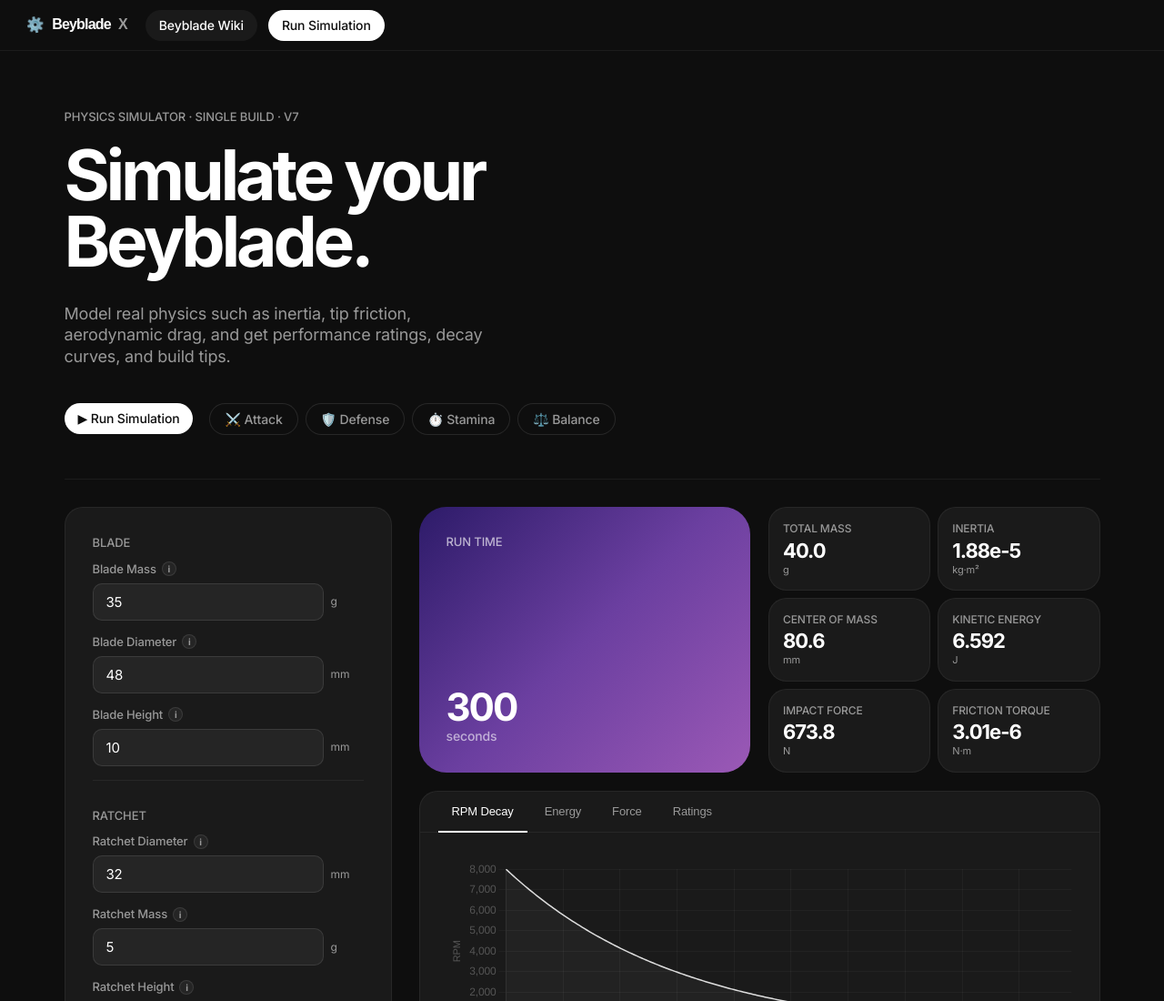
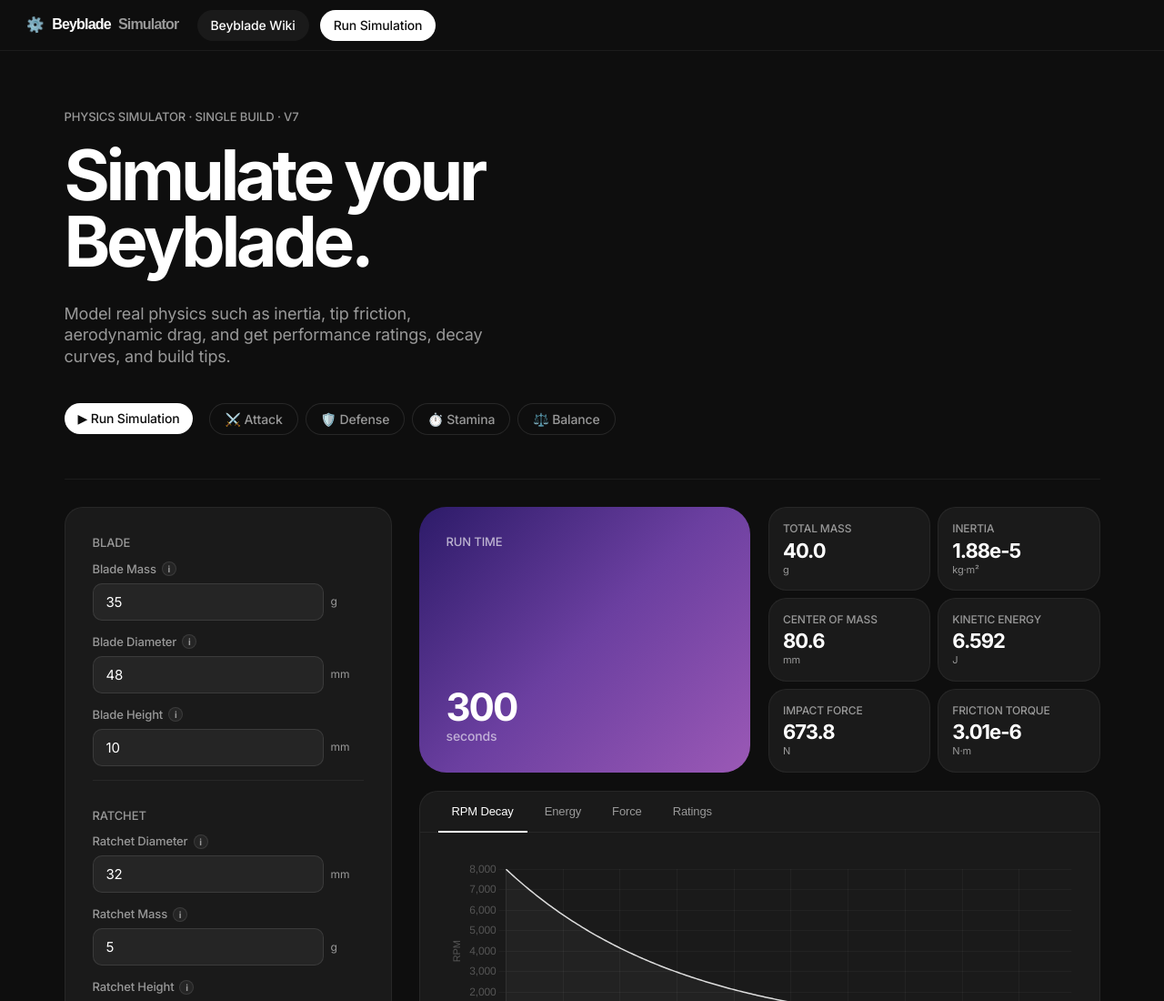
Before and after one commit to rikocodes/beyblade-x-simulator, a website: page beyblade_simulator.html in a window 1280 px wide. Shown: the top 1100 px of the page at 91% size. Drawn offline with nearby package versions, Linux system fonts and the light colour scheme; a web font is replaced by a local one.

Commit message:
Update beyblade_simulator.html

```diff
--- a/beyblade_simulator.html
+++ b/beyblade_simulator.html
@@ -450,7 +450,7 @@ input[type="number"]:focus, select:focus {
 <nav>
   <div class="nav-wordmark">
     <span class="spin-icon">⚙️</span>
-    Beyblade<span style="color:var(--ink-muted)"> X</span>
+    Beyblade<span style="color:var(--ink-muted)">Simulator</span>
   </div>
   <!-- center nav removed per user request -->
   <div class="nav-right">
```
